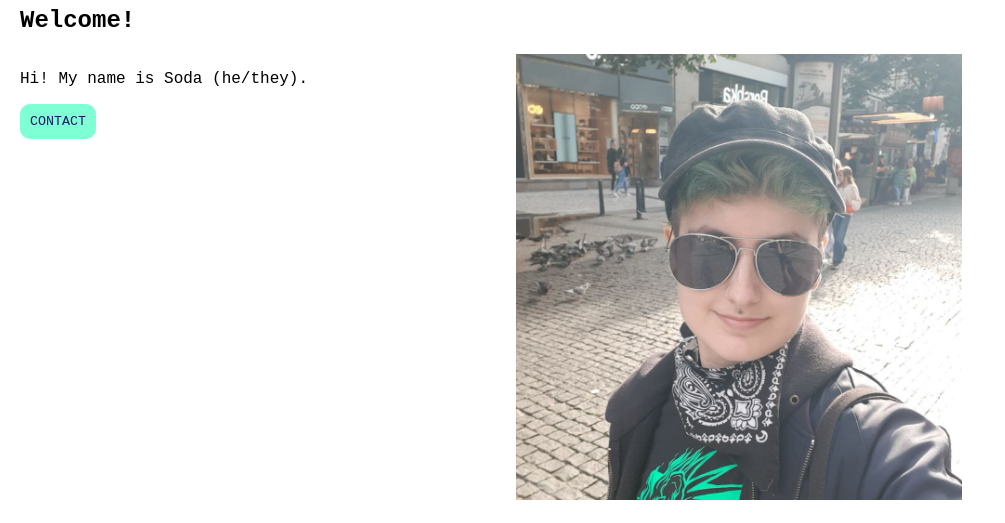
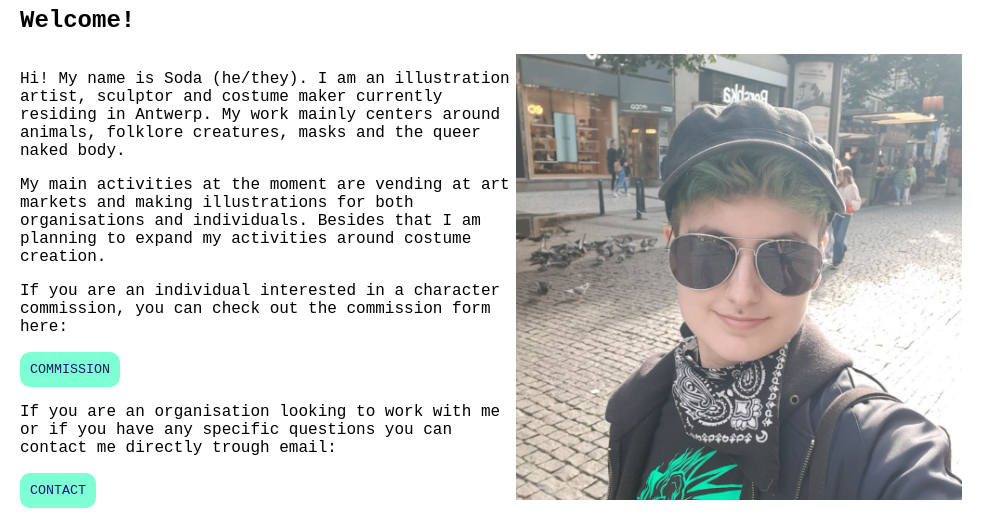
Before and after one commit to SodaSkunk/skunk-spray-art, a plain HTML site: page index.html in a window 1280 px wide. Shown: the part 133-656 px from the top of the page, without its empty margins (0-1005 px from the left). Drawn offline with Linux system fonts and the light colour scheme.

Commit message:
Expanded about

```diff
--- a/index.html
+++ b/index.html
@@ -37,7 +37,24 @@
 
         <div class="welcome">
             <div class="about">
-                <p>Hi! My name is Soda (he/they).</p>
+                <p>Hi! My name is Soda (he/they). I am an illustration artist, sculptor and costume maker
+                currently residing in Antwerp. My work mainly centers around animals, folklore creatures,
+                masks and the queer naked body.</p>
+
+                <p>My main activities at the moment are vending at art markets and making illustrations
+                for both organisations and individuals. Besides that I am planning to expand my activities
+                around costume creation.</p>
+
+                <p>If you are an individual interested in a character commission, you can check out the commission
+                form here:</p>
+
+                <a href="https://docs.google.com/forms/d/e/1FAIpQLSduFAxFEF7180f-LBJazwmWw8EFKNeDLeU6ZdUkZyPlqIGfeQ/viewform" target="_blank">
+                    <button class="contact button">COMMISSION</button>
+                </a>
+
+                <p>If you are an organisation looking to work with me or if you have any specific questions you
+                can contact me directly trough email:</p>
+
                 <a href="mailto:soda.baeten@hotmail.com">
                     <button class="contact button">CONTACT</button>
                 </a>
```
Also changed, not shown: gallery.html (+10 -8 lines).
